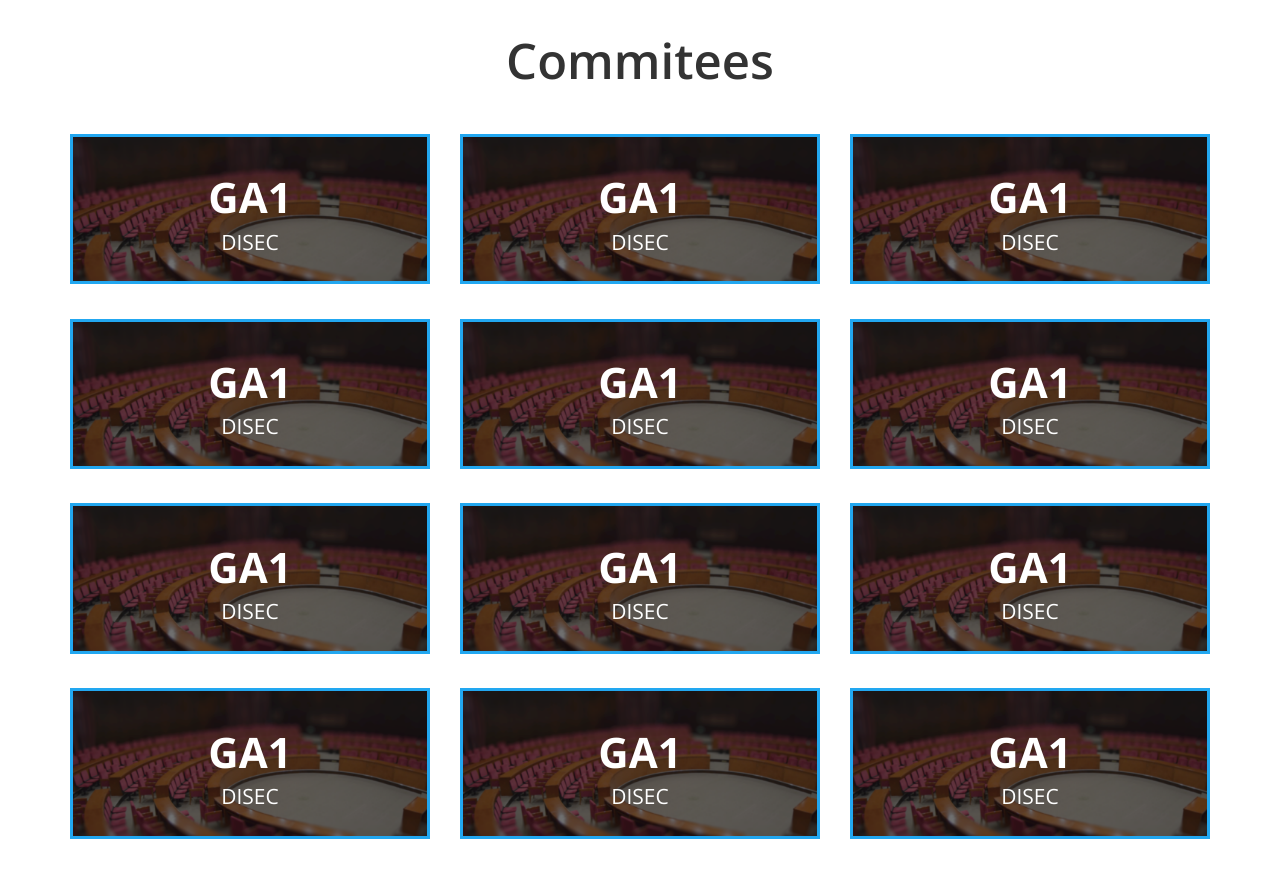
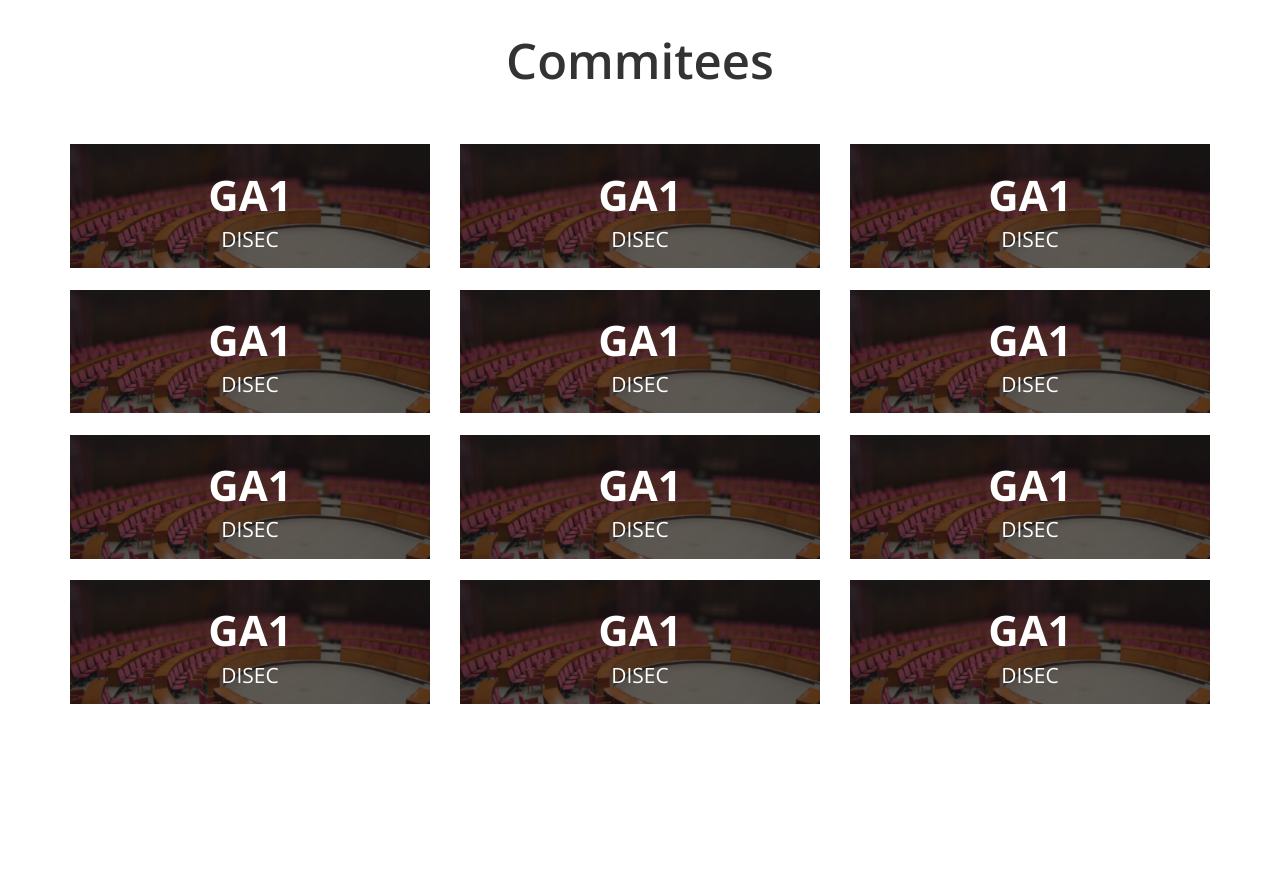
Before and after one commit to Saturnfive/SLMUN15, a PHP site: page /committee.html in a window 1280 px wide. After the commit the page ends 704 px from the top, so only its background shows below. Run offline with PHP 8.4, Linux system fonts and the light colour scheme; some libraries are stand-ins or nearby versions.

Commit message:
changed row system

```diff
--- a/committee.html
+++ b/committee.html
@@ -35,7 +35,7 @@
 			</div>
 		</div>
 		<div class="row">
-			<div class="col-md-4 col-xs-12">
+			<div class="col-md-4 col-sm-6 col-sm-offset-0  col-xs-10 col-xs-offset-1 col-md-offset-0">
 				<div class="border">
 					<div class="margin ga1 ">
 						<h3><b>GA1</b></h3>
@@ -44,7 +44,7 @@
 				</div>
 
 			</div>
-			<div class="col-md-4 ">
+			<div class="col-md-4 col-sm-6 col-sm-offset-0  col-xs-10 col-xs-offset-1 col-md-offset-0 ">
 				<div class="border">
 					<div class="margin ga1 ">
 						<h3><b>GA1</b></h3>
@@ -52,7 +52,7 @@
 					</div>
 				</div>
 			</div>
-			<div class="col-md-4 ">
+			<div class="col-md-4 col-sm-6 col-sm-offset-0  col-xs-10 col-xs-offset-1 col-md-offset-0 ">
 				<div class="border">
 					<div class="margin ga1 ">
 						<h3><b>GA1</b></h3>
@@ -60,11 +60,9 @@
 					</div>
 				</div>
 			</div>
-		</div>
+
 		<!--First Row Ends-->
-		<div class="margin-inRow"></div>
-		<div class="row">
-			<div class="col-md-4 col-xs-12">
+			<div class="col-md-4 col-sm-6 col-sm-offset-0  col-xs-10 col-xs-offset-1 col-md-offset-0 ">
 				<div class="border">
 					<div class="margin ga1 ">
 						<h3><b>GA1</b></h3>
@@ -73,7 +71,7 @@
 				</div>
 
 			</div>
-			<div class="col-md-4 ">
+			<div class="col-md-4 col-sm-6 col-sm-offset-0  col-xs-10 col-xs-offset-1 col-md-offset-0 ">
 				<div class="border">
 					<div class="margin ga1 ">
 						<h3><b>GA1</b></h3>
@@ -81,7 +79,7 @@
 					</div>
 				</div>
 			</div>
-			<div class="col-md-4 ">
+			<div class="col-md-4 col-sm-6 col-sm-offset-0  col-xs-10 col-xs-offset-1 col-md-offset-0 ">
 				<div class="border">
 					<div class="margin ga1 ">
 						<h3><b>GA1</b></h3>
@@ -89,12 +87,9 @@
 					</div>
 				</div>
 			</div>
-		</div>
 		<!--Second Row Ends-->
-		<div class="margin-inRow"></div>
 
-		<div class="row">
-			<div class="col-md-4 col-xs-12">
+			<div class="col-md-4 col-sm-6 col-sm-offset-0  col-xs-10 col-xs-offset-1 col-md-offset-0 ">
 				<div class="border">
 					<div class="margin ga1 ">
 						<h3><b>GA1</b></h3>
@@ -103,7 +98,7 @@
 				</div>
 
 			</div>
-			<div class="col-md-4 ">
+			<div class="col-md-4 col-sm-6 col-sm-offset-0  col-xs-10 col-xs-offset-1 col-md-offset-0 ">
 				<div class="border">
 					<div class="margin ga1 ">
 						<h3><b>GA1</b></h3>
@@ -111,7 +106,7 @@
 					</div>
 				</div>
 			</div>
-			<div class="col-md-4 ">
+			<div class="col-md-4 col-sm-6 col-sm-offset-0  col-xs-10 col-xs-offset-1 col-md-offset-0 ">
 				<div class="border">
 					<div class="margin ga1 ">
 						<h3><b>GA1</b></h3>
@@ -119,12 +114,9 @@
 					</div>
 				</div>
 			</div>
-		</div>
 		<!--Third Row Ends-->
-		<div class="margin-inRow"></div>
 
-		<div class="row">
-			<div class="col-md-4 col-xs-12">
+			<div class="col-md-4 col-sm-6 col-sm-offset-0  col-xs-10 col-xs-offset-1 col-md-offset-0 ">
 				<div class="border">
 					<div class="margin ga1 ">
 						<h3><b>GA1</b></h3>
@@ -133,7 +125,7 @@
 				</div>
 
 			</div>
-			<div class="col-md-4 ">
+			<div class="col-md-4 col-sm-6 col-sm-offset-0  col-xs-10 col-xs-offset-1 col-md-offset-0 ">
 				<div class="border">
 					<div class="margin ga1 ">
 						<h3><b>GA1</b></h3>
@@ -141,7 +133,7 @@
 					</div>
 				</div>
 			</div>
-			<div class="col-md-4 ">
+			<div class="col-md-4 col-sm-6 col-sm-offset-0  col-xs-10 col-xs-offset-1 col-md-offset-0 ">
 				<div class="border">
 					<div class="margin ga1 ">
 						<h3><b>GA1</b></h3>
@@ -151,7 +143,6 @@
 			</div>
 		</div>
 		<!--Fourth Row Ends-->
-		<div class="margin-inRow"></div>
 
 	</div>
 	<!--Container Ends-->
--- a/css/commi.css
+++ b/css/commi.css
@@ -36,7 +36,7 @@ h4 {
 }
 
 .margin {
-	padding: 5% 0 5% 0;
+	padding: 2% 0 2% 0;
 }
 
 .margin-inRow{
@@ -44,7 +44,8 @@ h4 {
 }
 .border{
 	border-color: #22A7F0;
-	border-style: solid;
+	border-style: none;
+	margin: 3% 0 3% 0;
 }
 .ga1 {
 	background-image: url(../Resources/confroom.png);
```
